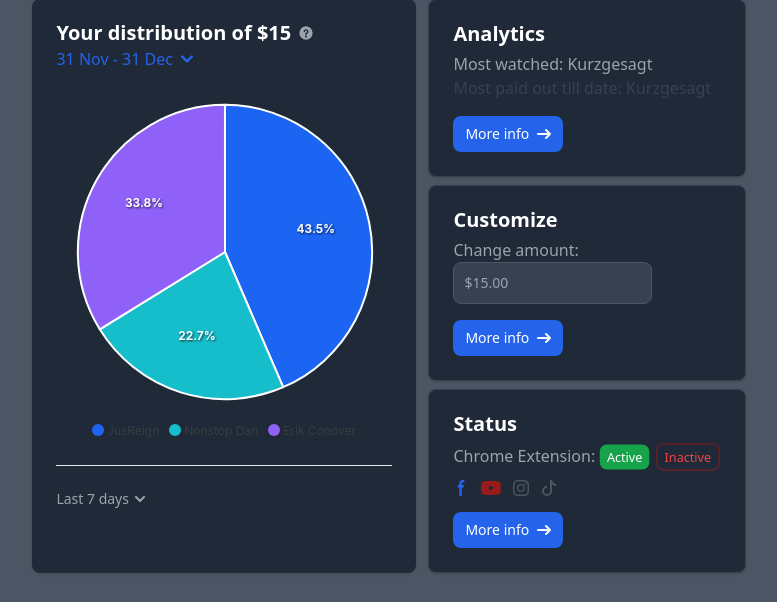
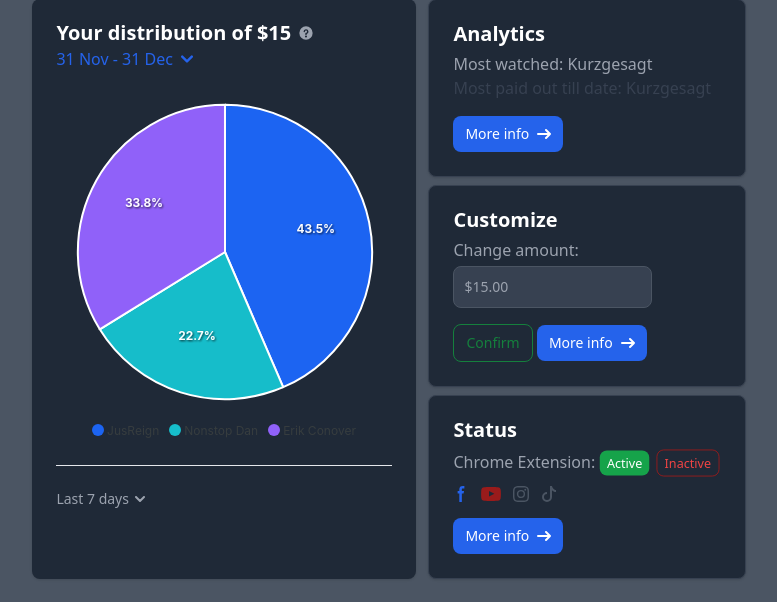
Before and after one commit to MFarabi619/PatronPal, a Flask app: page / in a window 1280 px wide. Shown: the part 89-691 px from the top of the page, without its empty margins (235-1012 px from the left). Run offline with Flask 3, Linux system fonts and the light colour scheme; data that the repository does not hold is empty; some libraries are stand-ins or nearby versions.

Commit message:
feat: Add 'Confirm' button to Customize section

```diff
--- a/templates/dashboard.html
+++ b/templates/dashboard.html
@@ -392,7 +392,7 @@
         >
           Customize
         </h5>
-        <h6 class="font-normal text-gray-400">
+        <h6 class="font-normal text-gray-400 mb-1">
           Change amount:
         </h6>
         <textarea
@@ -401,6 +401,9 @@
           class="resize-none block p-2.5 text-sm rounded-lg border focus:ring-blue-500 focus:border-blue-500 bg-gray-700 border-gray-600 placeholder-gray-400 text-white"
           placeholder="$15.00"
         ></textarea>
+        <a href="#"
+        class="inline-flex items-center mt-4 px-3 py-2 text-sm font-medium text-center border border-green-700 text-green-700 hover:text-white rounded-lg focus:ring-4 focus:outline-none hover:bg-green-800 hover:bg-green-700 focus:ring-green-800 transition ease-in-out duration-500">
+      Confirm</a>
         <a
           href="#"
           class="inline-flex items-center mt-4 px-3 py-2 text-sm font-medium text-center text-white rounded-lg focus:ring-4 focus:outline-none  bg-blue-600 hover:bg-blue-700 focus:ring-blue-800 transition ease-in-out duration-500"
```
